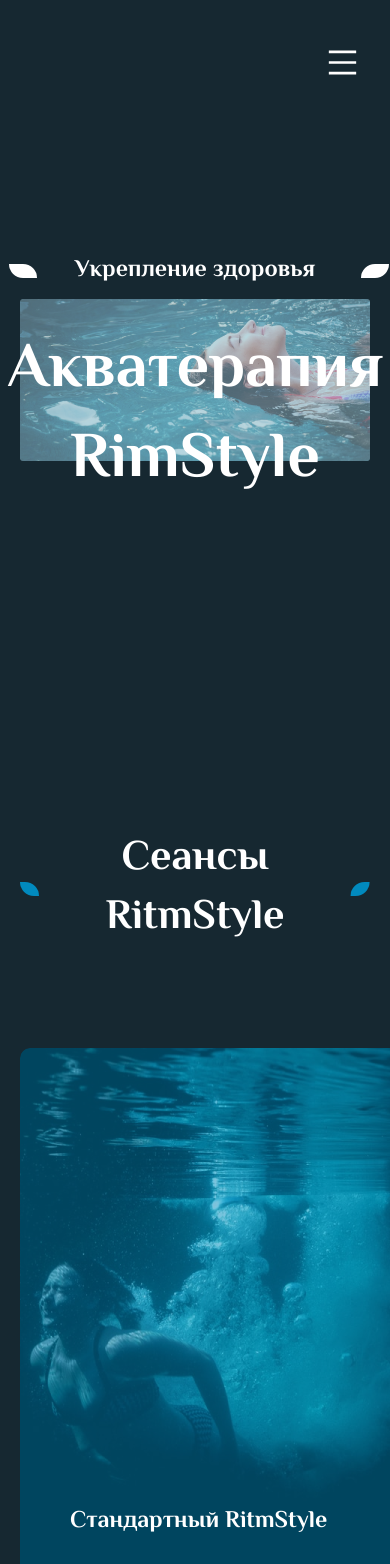
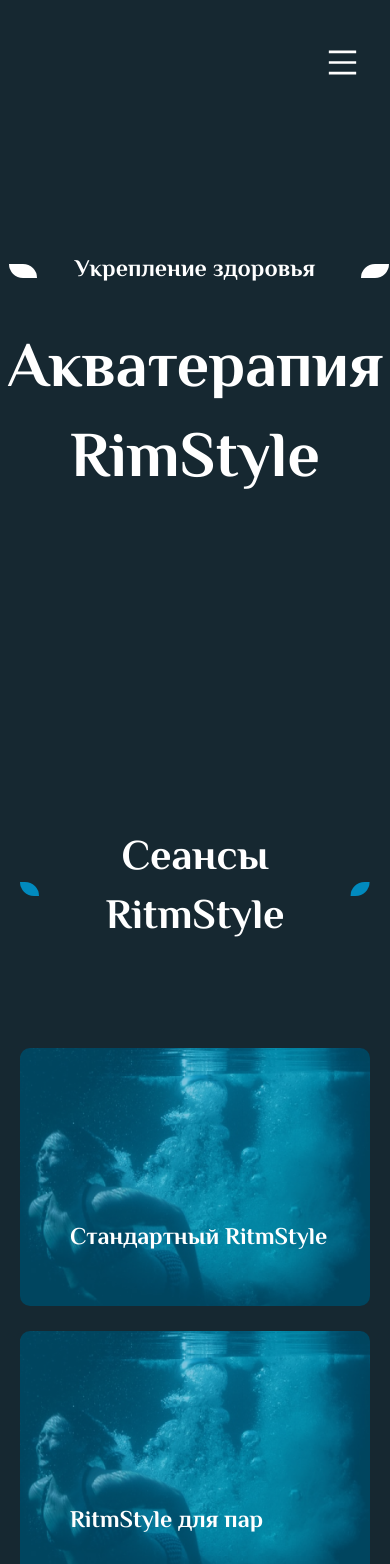
Before and after one commit to exwizar/Multi-page-website, a React (Create React App) app: page / in a window 390 px wide. Shown: the top 1564 px of the page. Built offline with nearby package versions, Linux system fonts and the light colour scheme.

Commit message:
Added adaptive styles

```diff
--- a/src/page/contact/Contactpage.jsx
+++ b/src/page/contact/Contactpage.jsx
@@ -3,8 +3,9 @@ import location from '../../scss/img/main-img/location.png'
 import metro from '../../scss/img/main-img/metro.png'
 import calendar from '../../scss/img/main-img/calendar.png'
 import Subsession from "../../components/UI/btnSubSession/Subsession.jsx";
+import Heading from '../../components/UI/heading/Heading.jsx';
 import './contactStyle.scss'
-import Heading from '../../components/UI/heading/Heading.jsx';
+import './contacMedia.scss'
 
 const Contactpage = ({setModalActive}) => {
   return (
--- /dev/null
+++ b/src/page/contact/contacMedia.scss
@@ -0,0 +1,32 @@
+@import '/src/scss/index.scss';
+
+@media (max-width: 1350px) {
+    .contact {
+        .address {
+            .address-block {
+                grid-template-columns: repeat(2, minmax(392px, 100px));
+                grid-template-rows: repeat(3, 290px);
+                grid-template-areas:
+                'a a'
+                'a a'
+                'b c';
+            }
+        }
+    }
+}
+
+@media (max-width: 900px) {
+    .contact {
+        .address {
+            .address-block {
+                grid-template-columns: repeat(1, minmax(100px, 600px));
+                grid-template-rows: repeat(3, 290px);
+                grid-template-areas:
+                'a'
+                'b'
+                'c';
+
+            }
+        }
+    }
+}
--- a/src/page/contact/contactStyle.scss
+++ b/src/page/contact/contactStyle.scss
@@ -5,7 +5,10 @@
     h1 {
         margin: 40px 0 -130px
     }
-
+    display: flex;
+    justify-content: center;
+    align-items: center;
+    flex-direction: column;
     .address {
         display: flex;
         justify-content: center;
@@ -13,6 +16,8 @@
 
         .address-block {
             display: grid;
+            justify-content: center;
+            align-items: center;
             grid-template-columns: repeat(3, minmax(392px, 100px));
             grid-template-rows: repeat(2, 290px);
             gap: 24px;
--- a/src/page/main/Mainpage.jsx
+++ b/src/page/main/Mainpage.jsx
@@ -1,4 +1,5 @@
 import './mainStyle.scss'
+import './mainMedia.scss'
 import Heading from '../../components/UI/heading/Heading.jsx'
 import Slider from "react-slick";
 import { useState } from 'react';
@@ -11,6 +12,8 @@ import calendar from '../../scss/img/main-img/calendar.png'
 
 const Mainpage = ({setModalActive}) => {
   const [slideIndex, setSlideIndex] = useState(0);
+
+
   const settings = {
     dots: true,
     infinite: true,
@@ -21,6 +24,14 @@ const Mainpage = ({setModalActive}) => {
     autoplaySpeed: 10000,
     centerMode: true,
     arrows: false,
+    responsive: [
+      {
+        breakpoint : 1350,
+        settings: {
+          slidesToShow: 1
+        }
+      }
+    ],
     beforeChange: (current, next)=>setSlideIndex(next),
     customPaging: () => (
       <div className='papa'
--- /dev/null
+++ b/src/page/main/mainMedia.scss
@@ -0,0 +1,76 @@
+@import '/src/scss/index.scss';
+
+@media (max-width: 1350px) {
+ .main {
+        .main-session {
+            .main-session__imgs {
+                justify-content: center;
+                grid-template-columns: repeat(2, minmax(416px, 100px));
+                grid-template-rows: repeat(3, 258px);
+                grid-template-areas:
+                'a b'
+                'a d'
+                'c i';
+                .session__img {
+                    .main-session__img-text {
+
+                    }
+                }
+
+            }
+        }
+        .address {
+            .address-block {
+                grid-template-columns: repeat(2, minmax(392px, 100px));
+                grid-template-rows: repeat(3, 290px);
+                grid-template-areas:
+                'a a'
+                'a a'
+                'b c';
+            }
+        }
+    }
+}
+
+@media (max-width: 900px) {
+    .main {
+        span {
+            display: none;
+        }
+        .main-img {
+            background: none;
+        }
+        .main-session {
+            .main-session__imgs {
+                justify-content: center;
+                grid-template-columns: repeat(1, minmax(100px, 416px));
+                grid-template-rows: repeat(5, 258px);
+                grid-template-areas:
+                'a'
+                'b'
+                'c'
+                'd'
+                'i';
+
+                .session__img {
+                    .main-session__img-text {
+
+                    }
+                }
+
+            }
+        }
+
+        .address {
+            .address-block {
+                grid-template-columns: repeat(1, minmax(100px, 600px));
+                grid-template-rows: repeat(3, 290px);
+                grid-template-areas:
+                'a'
+                'b'
+                'c';
+
+            }
+        }
+    }
+}
--- a/src/page/main/mainStyle.scss
+++ b/src/page/main/mainStyle.scss
@@ -123,7 +123,6 @@
                 transform: scale(1);
             }
             .card {
-
                 border-radius: 10px;
                 background-color: $rectangle;
                 color: white;
@@ -134,7 +133,7 @@
             }
             .card-title {
                 padding: 50px 60px 20px;
-                font-family: 'Proxima Nova';
+                font-family: 'Roboto';
                 font-style: normal;
                 font-weight: 700;
                 font-size: 20px;
@@ -143,7 +142,7 @@
             .card-text {
                 padding: 0 60px 0;
                 text-align: left;
-                font-family: 'Proxima Nova';
+                font-family: 'Roboto';
                 font-style: normal;
                 font-weight: 300;
                 font-size: 14px;
@@ -238,7 +237,7 @@
         margin-top: 200px;
         .address-block {
             display: grid;
-            grid-template-columns: repeat(3, minmax(392px, 100px));
+            grid-template-columns: repeat(3, minmax(100px, 392px));
             grid-template-rows: repeat(2, 290px);
             gap: 24px;
             grid-template-areas:
--- a/src/scss/appStyle.scss
+++ b/src/scss/appStyle.scss
@@ -6,7 +6,7 @@
     .wrapper {
         display: flex;
         flex-direction: column;
-        min-height: 93.7vh;
+        min-height: 100vh;
         margin: 30px auto;
         max-width: 1336px;
         padding: 0 20px;
@@ -53,7 +53,7 @@
     }
 }
 
-@media (max-width: 700px) {
+@media (max-width: 800px) {
     .app {
         .wrapper {
             .menu {
```
